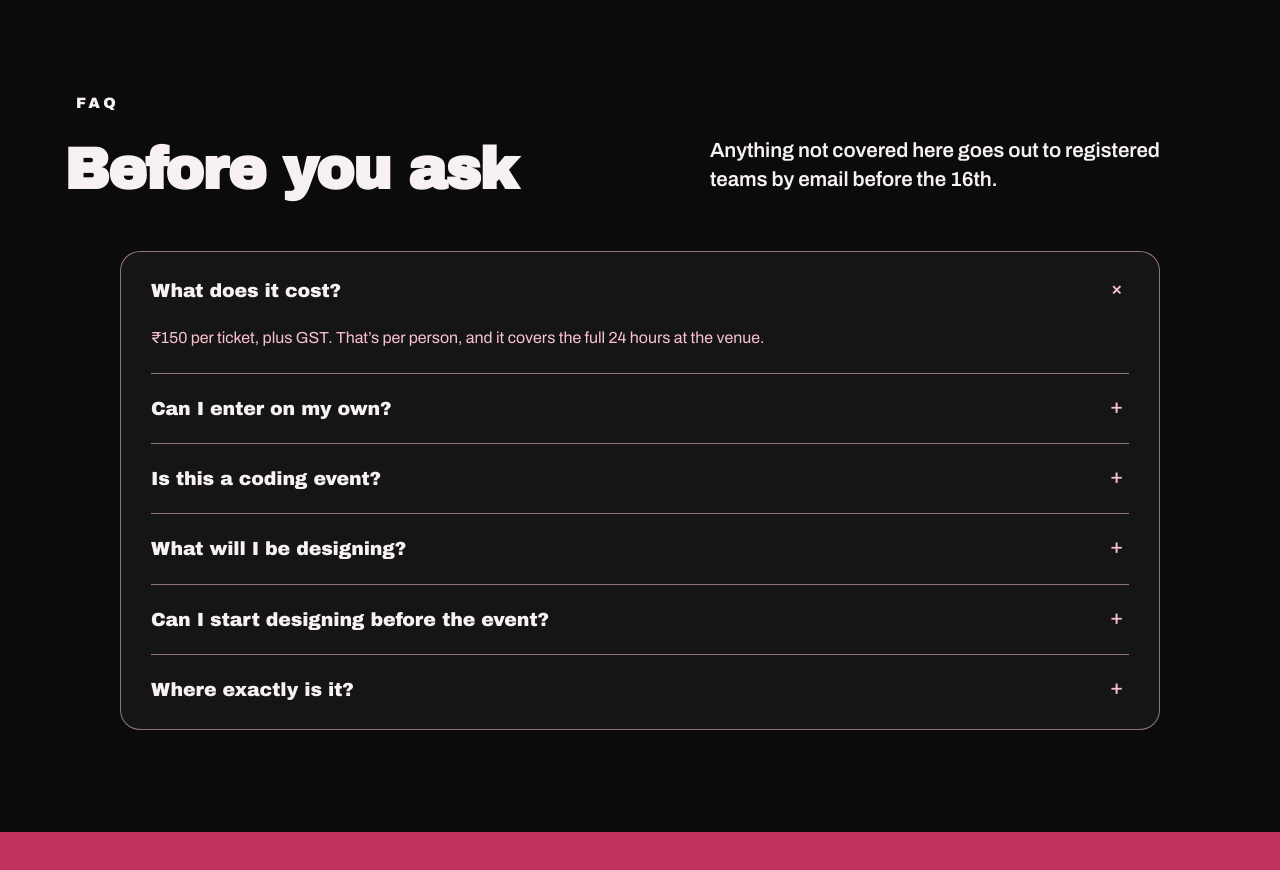
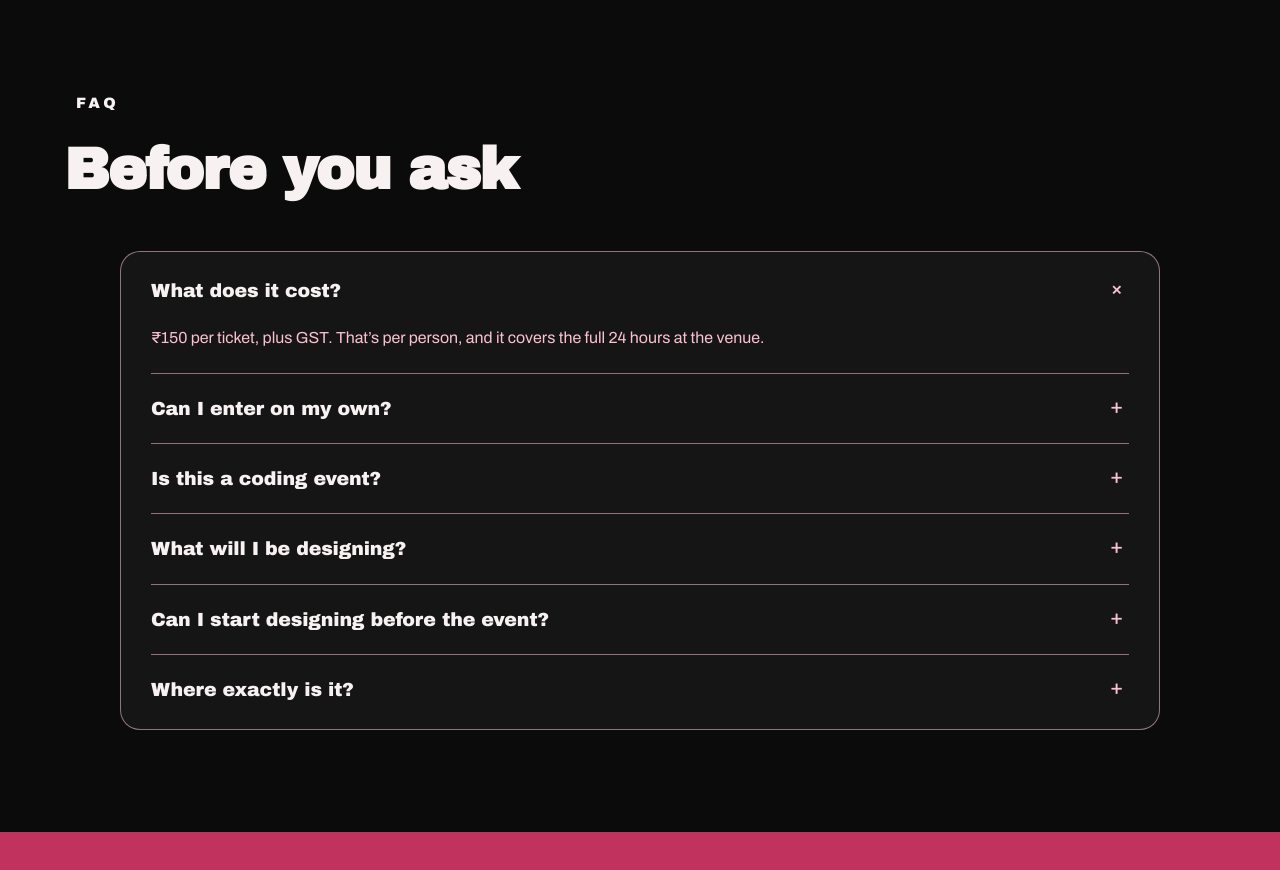
Before and after one commit to Redefine-2026/Redefine, a plain HTML site: page index.html in a window 1280 px wide. Shown: the part 5120-5990 px from the top of the page. Drawn offline with Linux system fonts and the light colour scheme.

Commit message:
minor change 2

```diff
--- a/index.html
+++ b/index.html
@@ -438,7 +438,7 @@ footer{background:var(--ink);border-top:1px solid var(--hair);padding:26px var(-
       <span class="label">FAQ</span>
       <h2>Before you ask</h2>
     </div>
-    <p class="sub">Anything not covered here goes out to registered teams by email before the 16th.</p>
+   <!-- <p class="sub">Anything not covered here goes out to registered teams by email before the 16th.</p> -->
   </div>
   <div class="faq">
     <details open><summary>What does it cost?</summary><p>₹150 per ticket, plus GST. That’s per person, and it covers the full 24 hours at the venue.</p></details>
```
